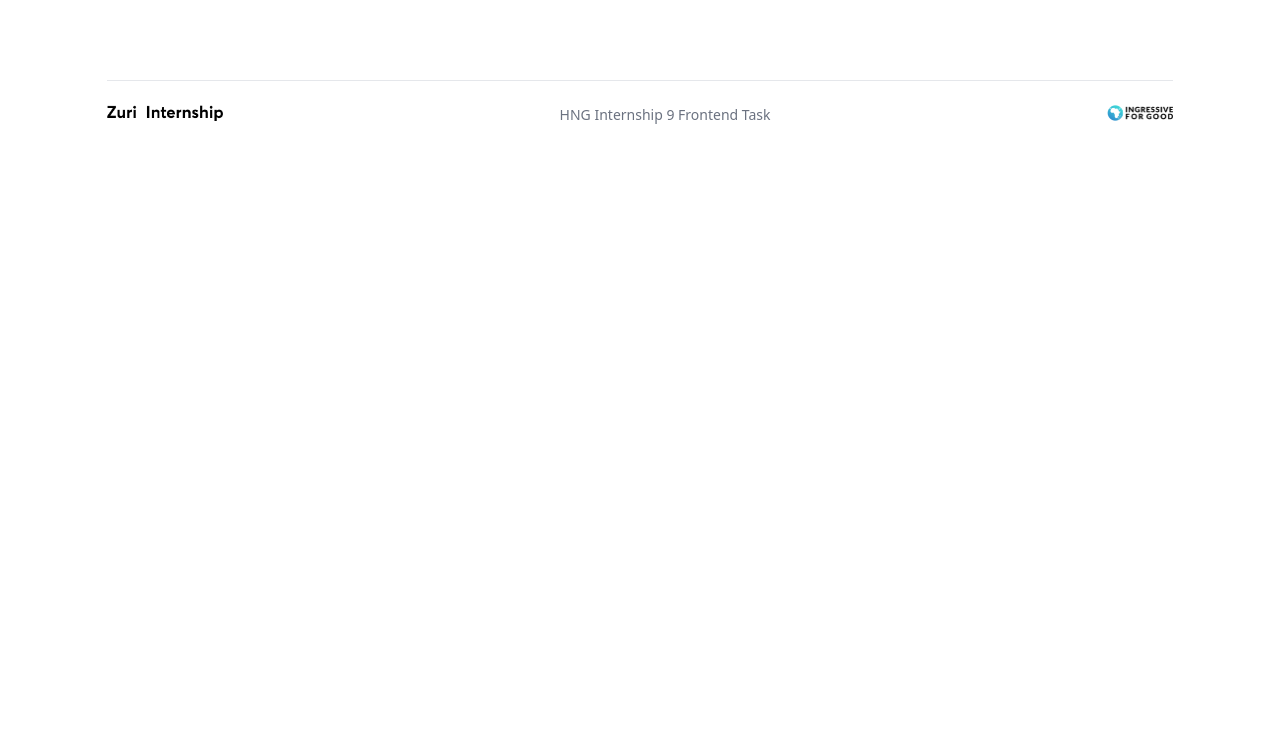
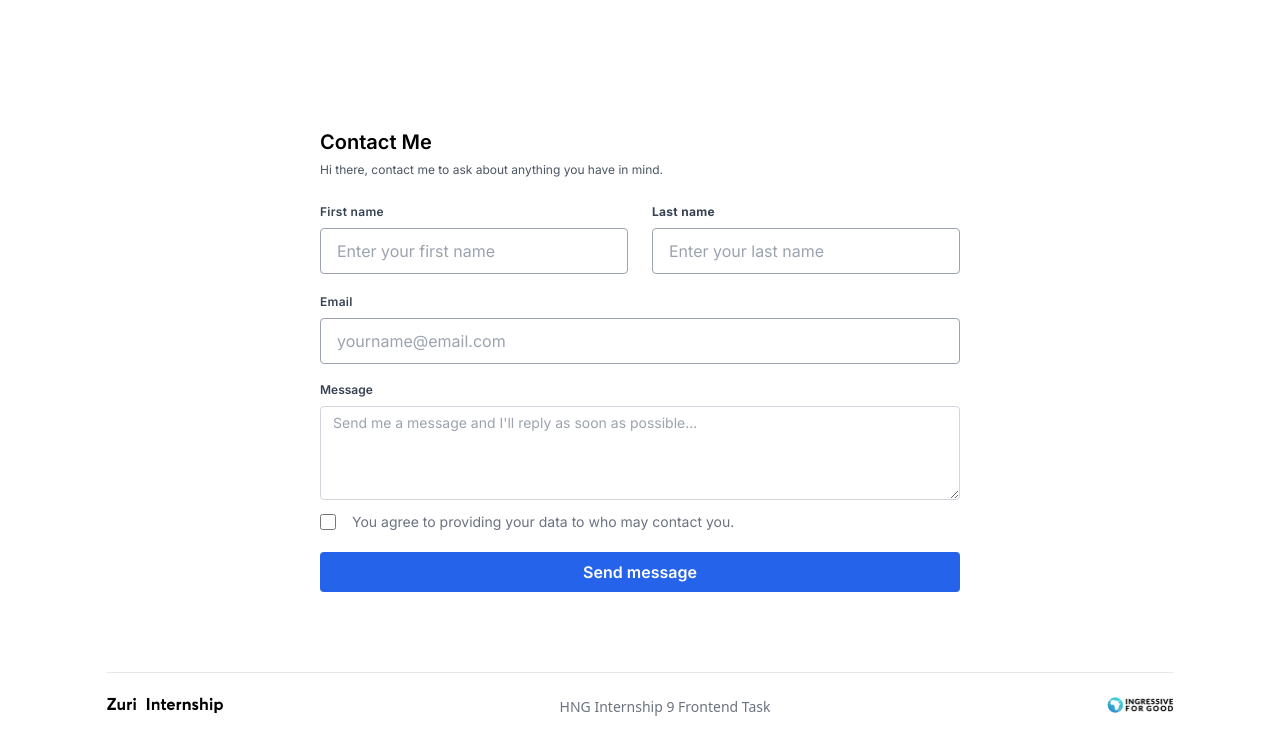
Before and after one commit to iamclement1/linktree, a React (Vite) app: page /contact in a window 1280 px wide. Shown: the top 752 px of the page. Built offline with nearby package versions, Linux system fonts and the light colour scheme.

Commit message:
fix: navigation breakdown in contact link

```diff
--- a/src/App.jsx
+++ b/src/App.jsx
@@ -2,6 +2,7 @@ import { useState } from 'react'
 import { BrowserRouter as Router, Route, Routes } from 'react-router-dom';
 import './App.css';
 import Footer from './component/Footer';
+import Contact from './pages/Contact';
 import Landing from './pages/Landing';
 
 function App() {
@@ -12,7 +13,7 @@ function App() {
       <div className="App font-inter">
         <Routes>
           <Route path="/" element={ <Landing /> } />
-
+          <Route path="contact" element={ <Contact /> } />
         </Routes>
       </div>
       <Footer />
--- a/src/pages/Landing.jsx
+++ b/src/pages/Landing.jsx
@@ -49,7 +49,7 @@ export default function Landing() {
                         </a>
                     </div>
                     <div className="bg-gray-300 p-4 md:w-3/6 w-5/6 rounded-md mx-auto text-center mb-2">
-                        <a href="/contact" type="button" id="contact">
+                        <a href="./contact.jsx" type="button" id="contact">
                             <span className="cursor-pointer">
                                 Contact
                             </span>
```
